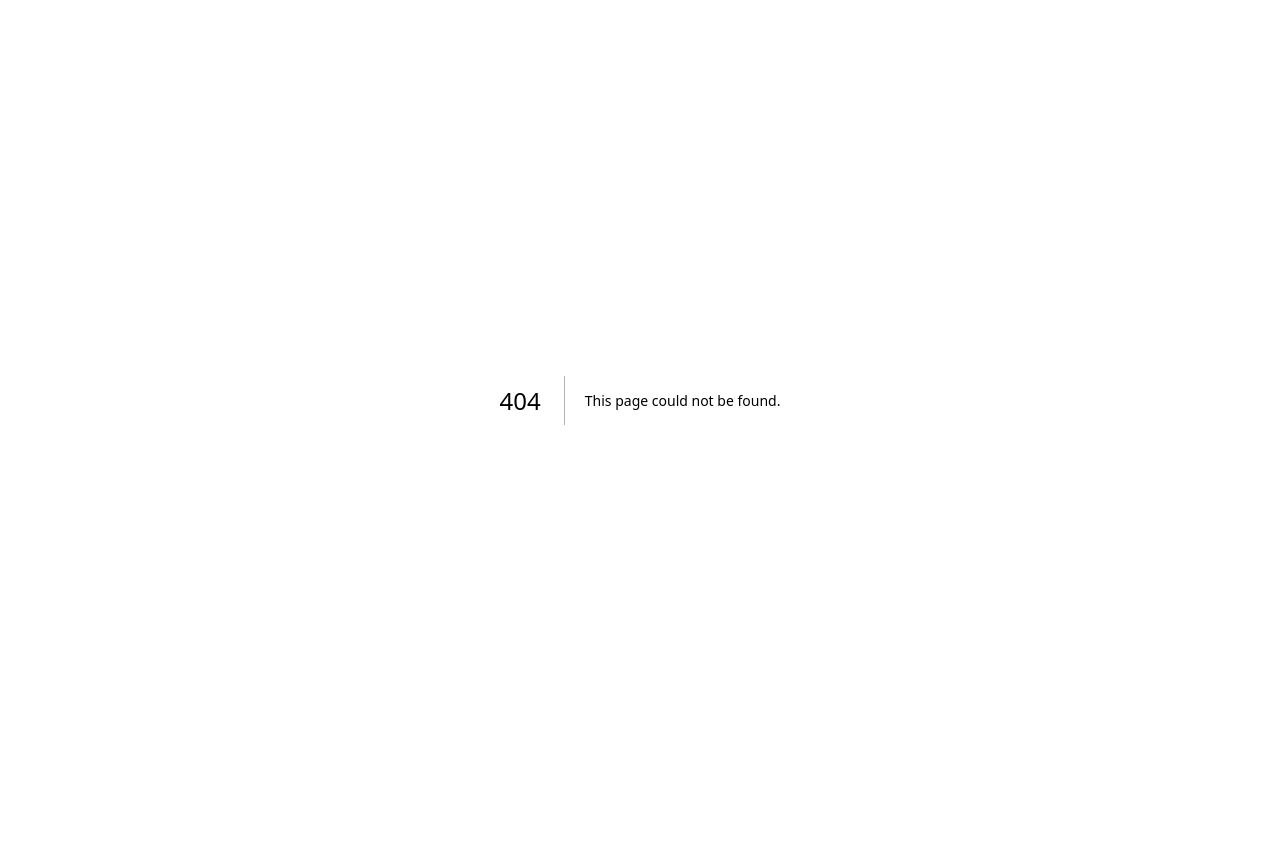
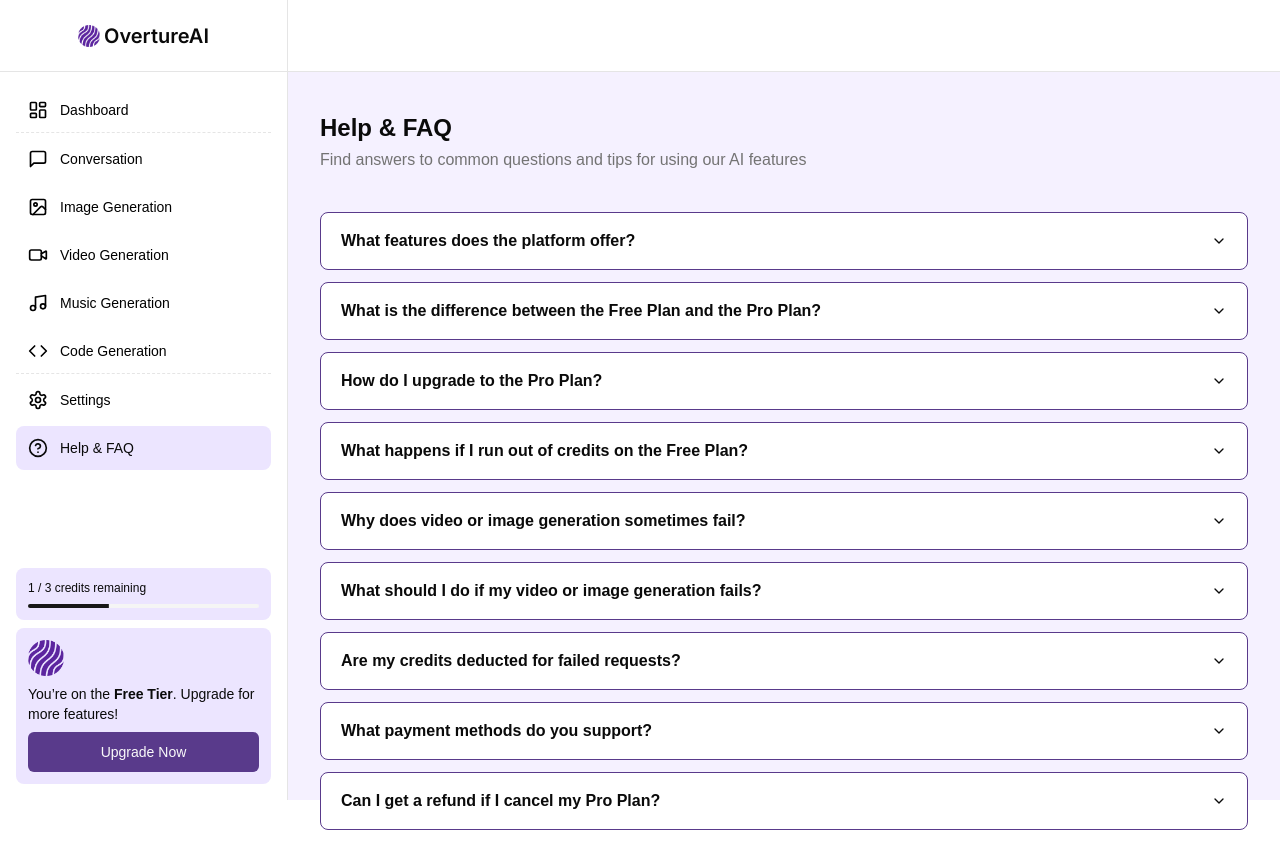
Before and after one commit to Firkhie/overture-ai, a Next.js app: page /help in a window 1280 px wide. Before the commit this address had no page. Before the commit the page ends 800 px from the top, so only its background shows below. Built offline with nearby package versions, Linux system fonts and the light colour scheme.

Commit message:
feat: help & faq feature

```diff
--- a/package.json
+++ b/package.json
@@ -12,6 +12,7 @@
     "@anthropic-ai/sdk": "^0.30.1",
     "@clerk/nextjs": "^6.0.2",
     "@hookform/resolvers": "^3.9.0",
+    "@radix-ui/react-accordion": "^1.2.1",
     "@radix-ui/react-avatar": "^1.1.1",
     "@radix-ui/react-dialog": "^1.1.2",
     "@radix-ui/react-label": "^2.1.0",
--- /dev/null
+++ b/src/app/(dashboard)/(routes)/help/page.tsx
@@ -0,0 +1,126 @@
+import {
+  Accordion,
+  AccordionContent,
+  AccordionItem,
+  AccordionTrigger,
+} from "@/components/ui/accordion";
+
+type AccordionItemType = {
+  id: string;
+  header: string;
+  content: JSX.Element;
+};
+
+const accordionItems: AccordionItemType[] = [
+  {
+    id: "item-1",
+    header: "What features does the platform offer?",
+    content: (
+      <>
+        <p>
+          Our platform provides a range of cutting-edge AI tools designed to
+          enhance your creativity and productivity. Whether you’re a developer,
+          content creator, or simply exploring AI, our features are tailored to
+          meet your needs.
+        </p>
+        <p>
+          The <strong>Conversation</strong> feature allows you to chat with an
+          AI assistant to brainstorm ideas, seek support, or get answers to your
+          questions efficiently. It's perfect for quick interactions or in-depth
+          discussions.
+        </p>
+        <p>
+          With <strong>Code Generation</strong>, you can create code snippets or
+          resolve programming problems in a matter of seconds. This feature
+          supports multiple programming languages and can help streamline your
+          development process.
+        </p>
+        <p>
+          The <strong>Music Generation</strong> tool lets you compose
+          AI-generated music customized to your preferences. Whether you're
+          creating background scores or exploring musical ideas, this feature
+          has you covered.
+        </p>
+        <p>
+          <strong>Video Generation</strong> enables you to create AI-powered
+          videos tailored to various purposes, such as presentations, marketing,
+          or creative projects. While this feature is powerful, some longer
+          videos might occasionally fail due to technical limitations.
+        </p>
+        <p>
+          Lastly, the <strong>Image Generation</strong> feature allows you to
+          produce high-quality AI-generated images from your prompts. It's ideal
+          for creating visuals for projects, marketing, or personal use.
+        </p>
+      </>
+    ),
+  },
+  {
+    id: "item-2",
+    header: "What is the difference between the Free Plan and the Pro Plan?",
+    content: <></>,
+  },
+  {
+    id: "item-3",
+    header: "How do I upgrade to the Pro Plan?",
+    content: <></>,
+  },
+  {
+    id: "item-4",
+    header: "What happens if I run out of credits on the Free Plan?",
+    content: <></>,
+  },
+  {
+    id: "item-5",
+    header: "Why does video or image generation sometimes fail?",
+    content: <></>,
+  },
+  {
+    id: "item-6",
+    header: "What should I do if my video or image generation fails?",
+    content: <></>,
+  },
+  {
+    id: "item-7",
+    header: "Are my credits deducted for failed requests?",
+    content: <></>,
+  },
+  {
+    id: "item-8",
+    header: "What payment methods do you support?",
+    content: <></>,
+  },
+  {
+    id: "item-9",
+    header: "Can I get a refund if I cancel my Pro Plan?",
+    content: <></>,
+  },
+];
+
+export default function HelpPage() {
+  return (
+    <div className="flex flex-col pb-8 md:pb-10">
+      <div className="mb-6 space-y-1 md:mb-10">
+        <h2 className="text-2xl font-bold md:text-2xl">Help & FAQ</h2>
+        <p className="text-sm font-light text-muted-foreground md:text-base">
+          Find answers to common questions and tips for using our AI features
+        </p>
+      </div>
+      <Accordion type="single" collapsible className="w-full space-y-3">
+        {accordionItems.map((item) => (
+          <AccordionItem
+            value={item.id}
+            className="rounded-lg border-[#593a8b] bg-white"
+            key={item.id}
+          >
+            <AccordionTrigger>{item.header}</AccordionTrigger>
+            <AccordionContent>
+              <div className="w-full border"></div>
+              <div className="space-y-3 px-5 py-4">{item.content}</div>
+            </AccordionContent>
+          </AccordionItem>
+        ))}
+      </Accordion>
+    </div>
+  );
+}
--- /dev/null
+++ b/src/components/ui/accordion.tsx
@@ -0,0 +1,58 @@
+"use client";
+
+import * as React from "react";
+import * as AccordionPrimitive from "@radix-ui/react-accordion";
+import { ChevronDown } from "lucide-react";
+
+import { cn } from "@/lib/utils";
+
+const Accordion = AccordionPrimitive.Root;
+
+const AccordionItem = React.forwardRef<
+  React.ElementRef<typeof AccordionPrimitive.Item>,
+  React.ComponentPropsWithoutRef<typeof AccordionPrimitive.Item>
+>(({ className, ...props }, ref) => (
+  <AccordionPrimitive.Item
+    ref={ref}
+    className={cn("border", className)}
+    {...props}
+  />
+));
+AccordionItem.displayName = "AccordionItem";
+
+const AccordionTrigger = React.forwardRef<
+  React.ElementRef<typeof AccordionPrimitive.Trigger>,
+  React.ComponentPropsWithoutRef<typeof AccordionPrimitive.Trigger>
+>(({ className, children, ...props }, ref) => (
+  <AccordionPrimitive.Header className="flex">
+    <AccordionPrimitive.Trigger
+      ref={ref}
+      className={cn(
+        "flex flex-1 items-center justify-between px-5 py-4 font-bold transition-all [&[data-state=open]>svg]:rotate-180",
+        className,
+      )}
+      {...props}
+    >
+      {children}
+      <ChevronDown className="h-4 w-4 shrink-0 transition-transform duration-200" />
+    </AccordionPrimitive.Trigger>
+  </AccordionPrimitive.Header>
+));
+AccordionTrigger.displayName = AccordionPrimitive.Trigger.displayName;
+
+const AccordionContent = React.forwardRef<
+  React.ElementRef<typeof AccordionPrimitive.Content>,
+  React.ComponentPropsWithoutRef<typeof AccordionPrimitive.Content>
+>(({ className, children, ...props }, ref) => (
+  <AccordionPrimitive.Content
+    ref={ref}
+    className="data-[state=closed]:animate-accordion-up data-[state=open]:animate-accordion-down overflow-hidden text-sm transition-all"
+    {...props}
+  >
+    <div className={cn("pb-4 pt-0", className)}>{children}</div>
+  </AccordionPrimitive.Content>
+));
+
+AccordionContent.displayName = AccordionPrimitive.Content.displayName;
+
+export { Accordion, AccordionItem, AccordionTrigger, AccordionContent };
--- a/tailwind.config.ts
+++ b/tailwind.config.ts
@@ -56,6 +56,28 @@ const config: Config = {
         md: "calc(var(--radius) - 2px)",
         sm: "calc(var(--radius) - 4px)",
       },
+      keyframes: {
+        "accordion-down": {
+          from: {
+            height: "0",
+          },
+          to: {
+            height: "var(--radix-accordion-content-height)",
+          },
+        },
+        "accordion-up": {
+          from: {
+            height: "var(--radix-accordion-content-height)",
+          },
+          to: {
+            height: "0",
+          },
+        },
+      },
+      animation: {
+        "accordion-down": "accordion-down 0.2s ease-out",
+        "accordion-up": "accordion-up 0.2s ease-out",
+      },
     },
   },
   plugins: [require("tailwindcss-animate"), require("tailwind-scrollbar-hide")],
```
Also changed, not shown: 1 other file (tests, documents, lock files or other folders).
